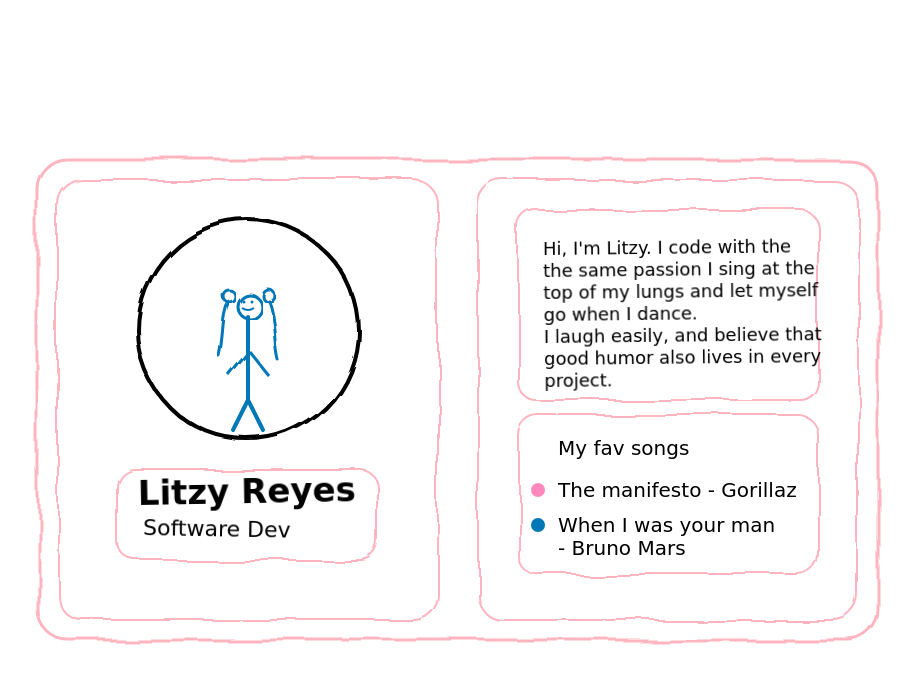
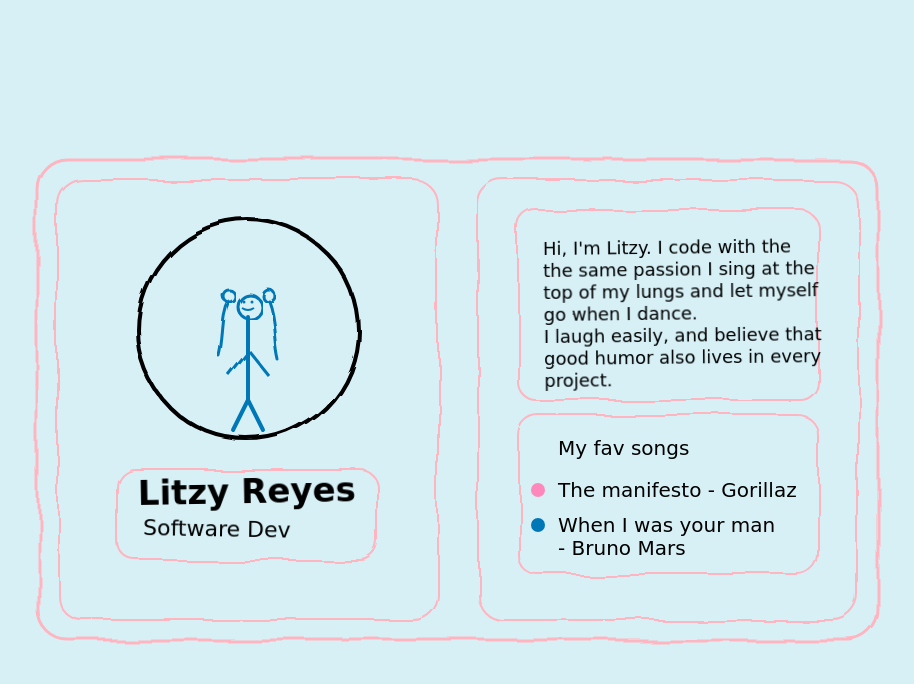
Before and after one commit to LitzyreyesDev/About_me, a website: page public/index.html in a window 1280 px wide. Shown: the whole page, without its empty margins (182-1096 px from the left). Drawn offline with Linux system fonts and the light colour scheme.

Commit message:
revert color

```diff
--- a/public/index.html
+++ b/public/index.html
@@ -10,12 +10,13 @@
 <style>
   body {
     margin: 0;
-    background: #ffffff;
+    background: #d6f0f6;
     display: flex;
     justify-content: center;
     align-items: center;
     height: 100vh;
      font-family: "Short Stack", cursive;
+     font-style: bold !important;
 
   }
 </style>
@@ -40,7 +41,7 @@
   </defs>
 
   <!-- FONDO -->
-  <rect width="900" height="520" fill="#ffffff"/>
+  <rect width="900" height="520" fill="#d6f0f6"/>
 
   <!-- BORDE EXTERIOR -->
   <rect x="30" y="20" width="840" height="480"
```
